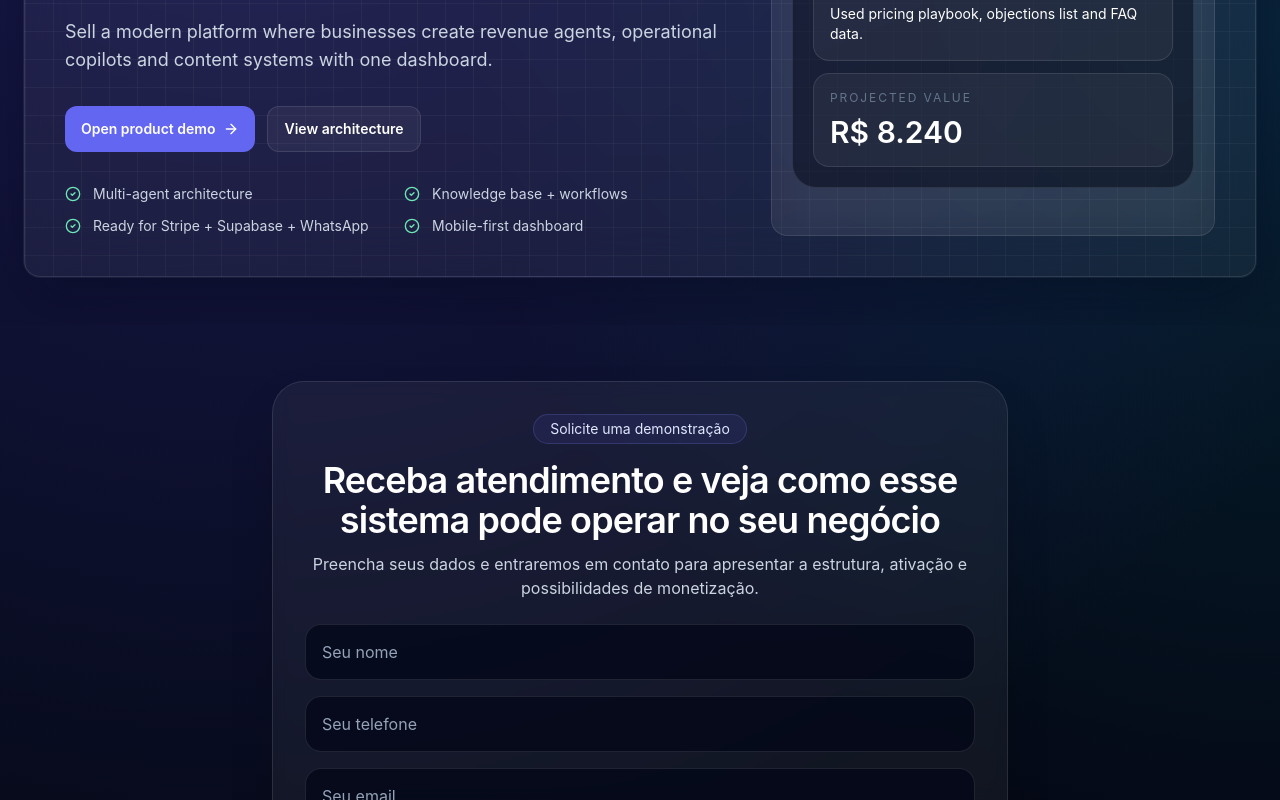
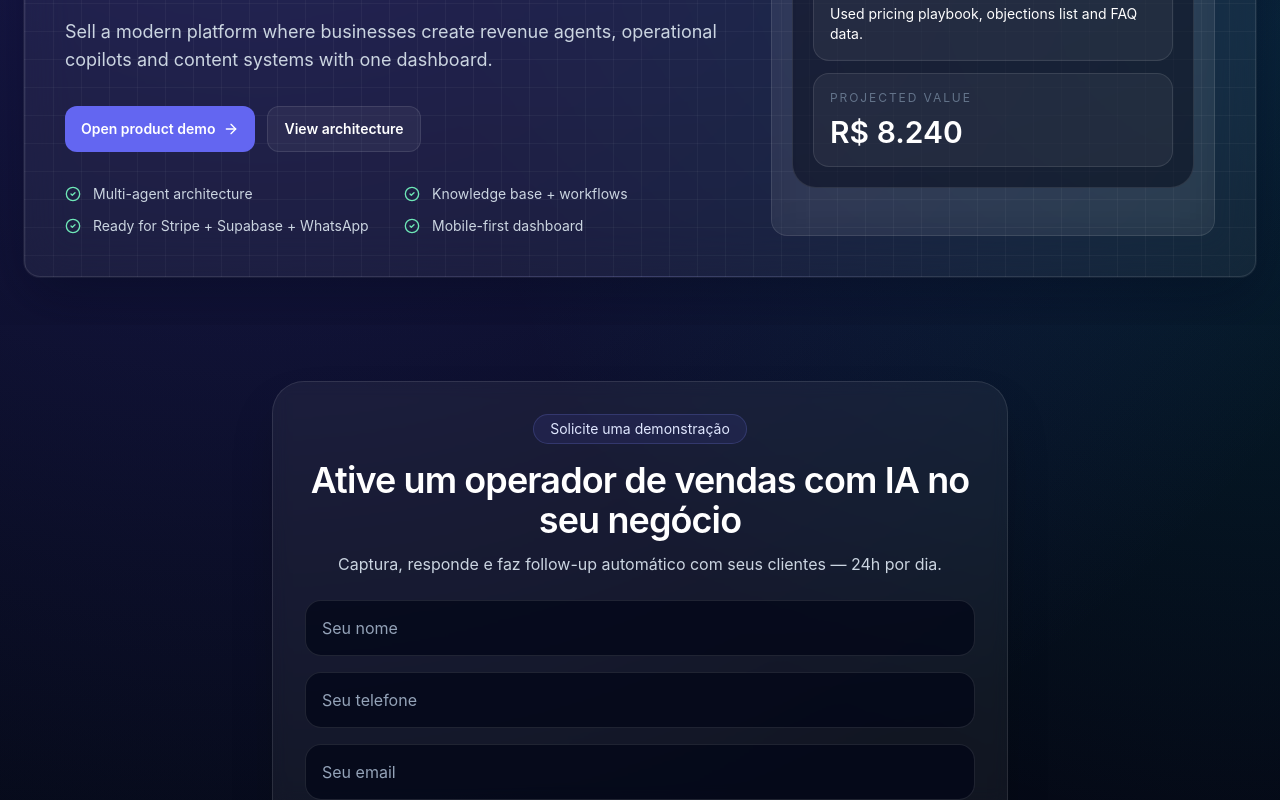
Before and after one commit to sensornsnug-hub/ai-operator-os, a Next.js app: page / in a window 1280 px wide. Shown: the part 410-1210 px from the top of the page. Built offline with nearby package versions, Linux system fonts and the light colour scheme.

Commit message:
Revise LeadForm header and description for clarity
Updated the header and description in LeadForm component to emphasize AI sales operator functionality.

```diff
--- a/components/LeadForm.tsx
+++ b/components/LeadForm.tsx
@@ -91,13 +91,12 @@ export function LeadForm() {
             </div>
 
             <h2 className="mt-4 text-3xl font-semibold tracking-tight text-white md:text-4xl">
-              Receba atendimento e veja como esse sistema pode operar no seu negócio
-            </h2>
+           Ative um operador de vendas com IA no seu negócio
+           </h2>
 
-            <p className="mt-3 text-sm text-slate-300 md:text-base">
-              Preencha seus dados e entraremos em contato para apresentar a estrutura,
-              ativação e possibilidades de monetização.
-            </p>
+           <p className="mt-3 text-sm text-slate-300 md:text-base">
+          Captura, responde e faz follow-up automático com seus clientes — 24h por dia.
+           </p>
           </div>
 
           <form onSubmit={handleSubmit} className="grid gap-4">
```
